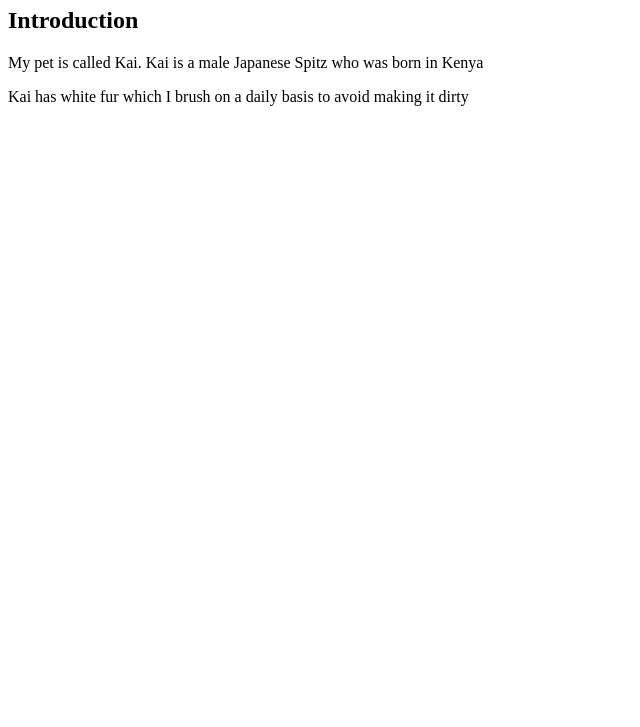
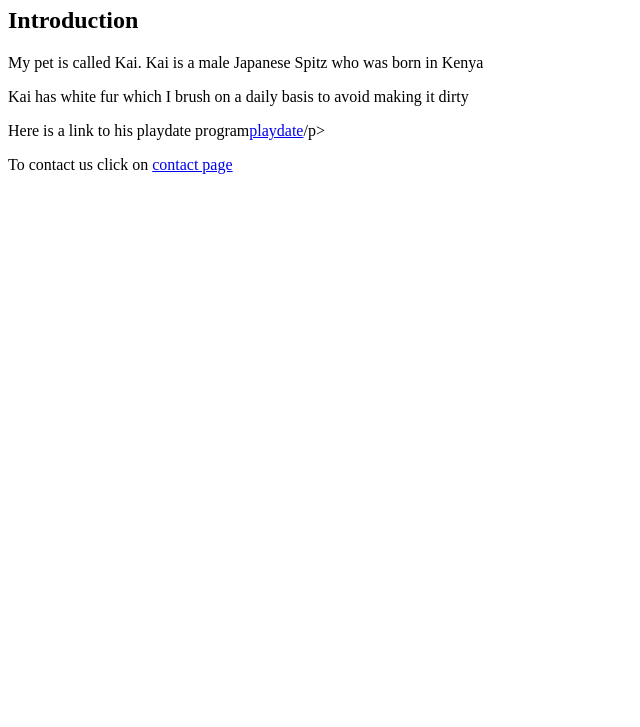
Before and after one commit to victorianawire/my-pet, a plain HTML site: page index.html in a window 1280 px wide. Shown: the part 73-800 px from the top of the page, without its empty margins (0-640 px from the left). Drawn offline with Linux system fonts and the light colour scheme.

Commit message:
add the links

```diff
--- a/index.html
+++ b/index.html
@@ -23,6 +23,8 @@
     <p>My pet is called Kai. Kai is a male Japanese Spitz who was born in Kenya</p>
     <p>Kai has white fur which I brush on a daily basis to avoid making it dirty</p>
     <script src="" async defer></script>
+    <p>Here is a link to his playdate program<a href="playdate.html">playdate</a>/p>
+        <p>To contact us click on <a href="contactpage.html">contact page</a></p>
 </body>
 
 </html>
```
